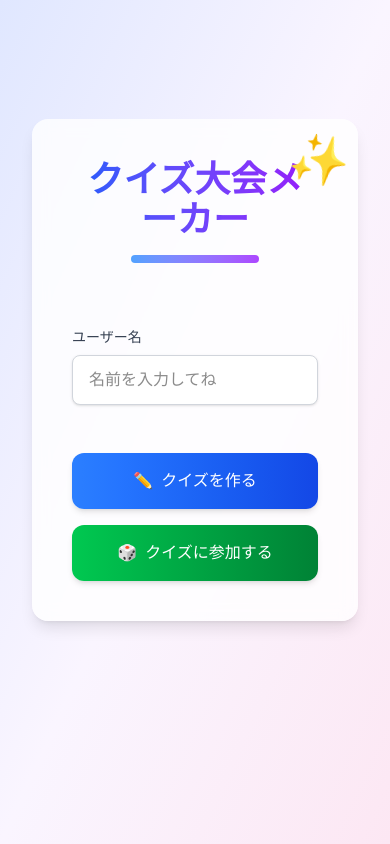
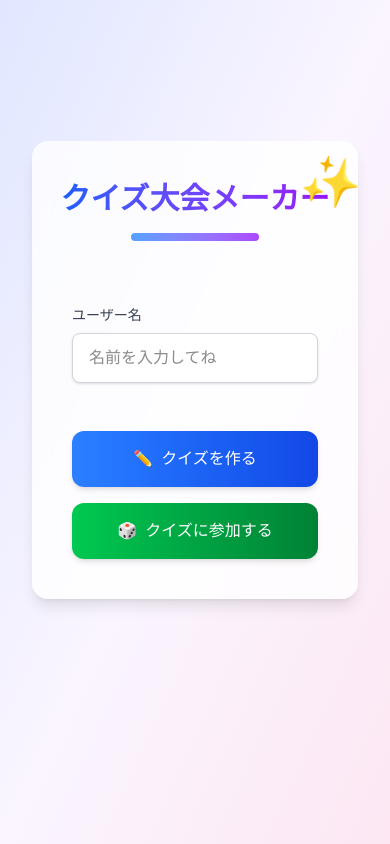
Before and after one commit to ichksk/quizzz3, a Next.js app: page / in a window 390 px wide. Built offline with nearby package versions, Linux system fonts and the light colour scheme; no server answers.

Commit message:
fix some

```diff
--- a/src/app/page.tsx
+++ b/src/app/page.tsx
@@ -56,7 +56,7 @@
         >
           <div className="flex flex-col items-center">
             <div className="relative">
-              <h1 className="text-4xl font-bold text-center bg-gradient-to-r from-blue-600 to-purple-600 bg-clip-text text-transparent">
+              <h1 className="text-3xl sm:text-4xl font-bold text-center bg-gradient-to-r from-blue-600 to-purple-600 bg-clip-text text-transparent whitespace-nowrap">
                 クイズ大会メーカー
               </h1>
               <span className="absolute -top-6 -right-8 text-5xl transform rotate-12 select-none">✨</span>
```
